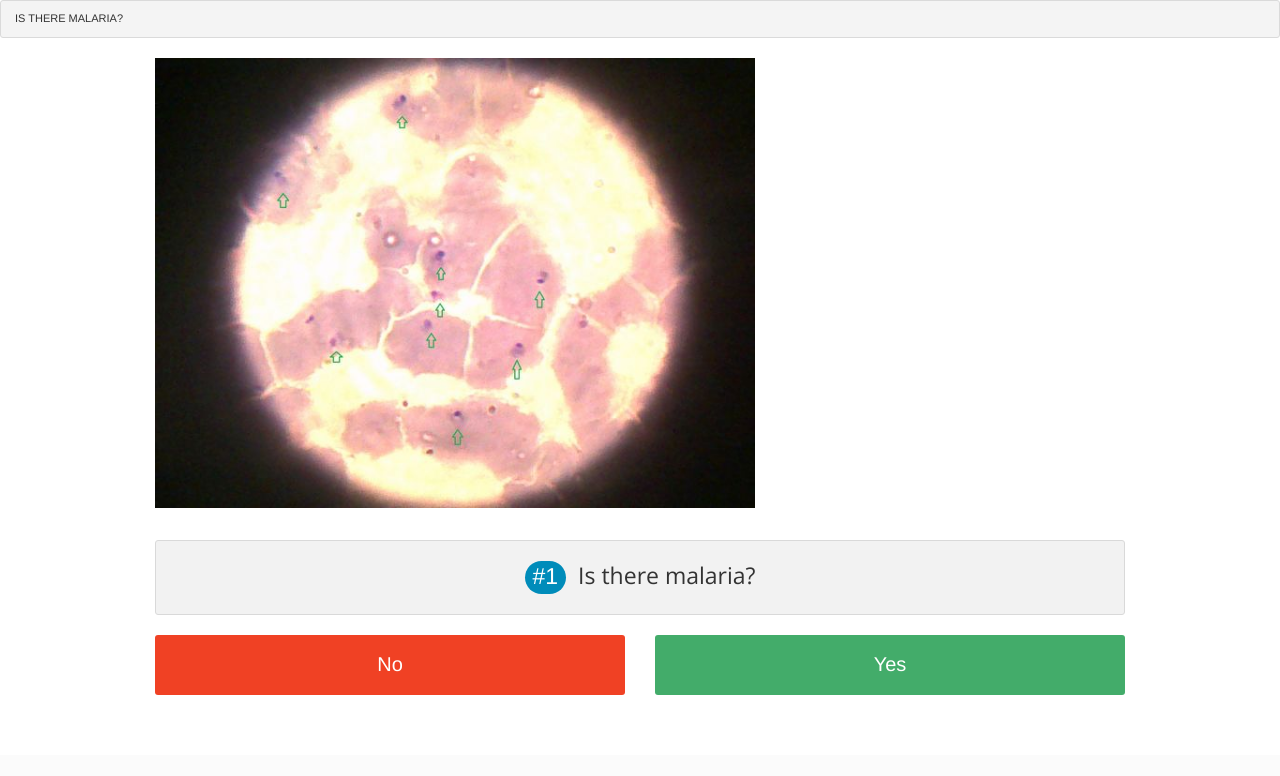
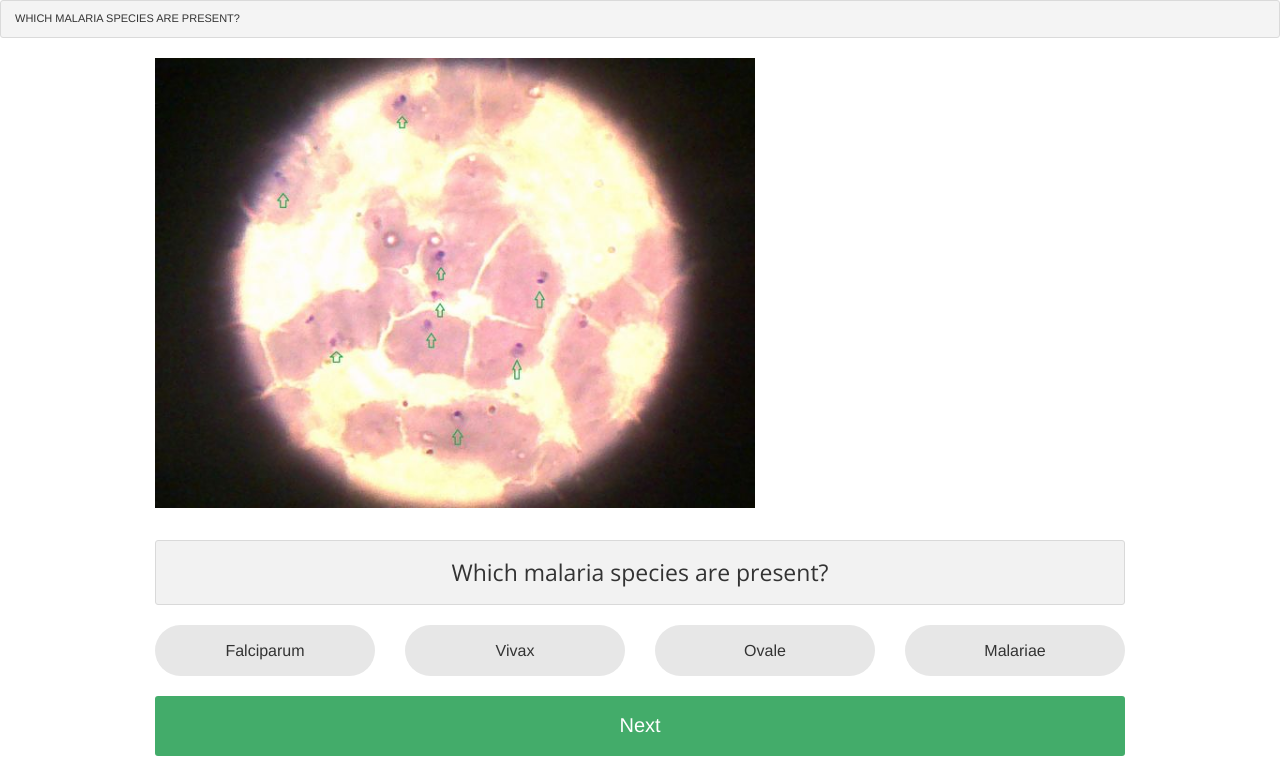
Before and after one commit to kedelaspenas/Malaria-Server, a Flask app: page /crowd/session/ in a window 1280 px wide. Shown: the part 45-821 px from the top of the page. Before the commit the page ends 740 px from the top, so only its background shows below. Run offline with Flask 2, Linux system fonts and the light colour scheme; a user stored in the database is signed in; data comes from the database, SQL or seed files in the repository; both versions use the stored data as it was after the commit; some libraries are stand-ins or nearby versions.

Commit message:
Integrated multipin interface

```diff
--- a/crowd/templates/crowd/session.html
+++ b/crowd/templates/crowd/session.html
@@ -26,159 +26,196 @@
         fixedWidth:600,
         backgroundImage: '/pic/{{ training_image_to_label.image_id }}/',
         zoomImage: '/pic/{{ training_image_to_label.image_id }}/',
-        pin: '/crowd/static/img/pin.png'
+        pin: '/pic/{{ training_image_to_label.image_id }}/'
       });
       $('#map').elevateZoom({
         scrollZoom: true,
-        zoomWindowOffsetx: 20,
+        zoomWindowOffetx: 20,
         zoomWindowHeight: 300,
         zoomWindowWidth: 300,
         borderSize: 0
       });
     });
+    $('img').on('dragstart', function(event) { event.preventDefault(); });
   </script>
 
   <script>
-      function Question(question, id, number, answer, yes, no, form) {
-          this.question = question;
+      function Question(id, text, breadcrumb, state) {
           this.id = id;
-          this.number = number;
-          this.answer = answer;
-          this.yes = yes;
-          this.no = no;
-          this.form = form;
+          this.text = text;
+          this.breadcrumb = breadcrumb;
+          this.state = state;
+      }
+
+      function select_species(species) {
+          if ($('#with_' + species).prop('checked')) {
+              $('#btn_' + species).toggleClass('secondary', true);
+          } else {
+              $('#btn_' + species).toggleClass('secondary', false);
+          }
+          $('#with_' + species).prop('checked', !$('#with_' + species).prop('checked'));
       }
 
       function submit_form() {
-          for (var i = 0; i < breadcrumbs.length; i++) {
-              var cur = breadcrumbs[i];
-              if (cur.form == "falciparum_coordinates") {
-                  $('input[name=hiddenpin]').each(function() {
-                      falciparum_pins.push($(this).val());
-                      vivax_pins.push($(this).val());
-                  });
-                  $('#falciparum_coordinates').val("(0,0)");
-              } else if (cur.form == "vivax_coordinates") {
-                  $('#vivax_coordinates').val("(0,0)");
-              } else if (cur.form != "") {
-                  if (cur.answer == "Yes") {
-                      $('#' + cur.form).prop('checked', true);
-                  }
-              }
-          }
+          $('input[maltype="F"]').each(function() {
+              falciparum_pins.push($(this).val());
+          });
+          $('#falciparum_coordinates').val(falciparum_pins.join());
+
+          $('input[maltype="V"]').each(function() {
+              vivax_pins.push($(this).val());
+          });
+          $('#vivax_coordinates').val(vivax_pins.join());
+
+          $('input[maltype="O"]').each(function() {
+              ovale_pins.push($(this).val());
+          });
+          $('#ovale_coordinates').val(ovale_pins.join());
+
+          $('input[maltype="M"]').each(function() {
+              malariae_pins.push($(this).val());
+          });
+          $('#malariae_coordinates').val(malariae_pins.join());
+          //$('#g_checkboxes').show();
           $('form#form').submit();
       }
 
       function answer_question(answer) {
-          // this is a hack
-          if (current_question.id == -1 && answer == "No") {
+          if (answer == "No") {
               jump_to_breadcrumb(breadcrumbs[breadcrumbs.length-1].id);
-          } else if (current_question.id == -1 && answer == "Yes") {
+          } else if (current_question.state <= 1) {
+              breadcrumbs.push(current_question);
+              current_question = get_next_question(current_question);
+              display(current_question);
+          } else if (current_question.state == 2) {
               submit_form();
-          } else if (current_question.id < 0 && answer == "No") {
-              jump_to_breadcrumb(breadcrumbs[breadcrumbs.length-1].id);
-          } else {
-              current_question.answer = answer;
-              breadcrumbs.push(current_question);
-              if (answer == "Yes") {
-                  current_question = get_question(current_question.yes);
-              } else {
-                  current_question = get_question(current_question.no);
-              }
-              display_question(current_question);
           }
-
-      }
-
-      function display_question(question) {
-          set_current_question(question);
-          set_current_number(question);
-          set_buttons(question);
-          refresh_breadcrumbs();
-      }
-
-      function set_buttons(question) {
-          // this is a hack
-          if (question.id >= 0) {
-              $('#btn_no').text("No");
-              $('#btn_yes').text("Yes");
-          } else {
-              $('#btn_no').text("Back");
-              $('#btn_yes').text("Finish");
-          }
-      }
-
-      function set_current_question(question) {
-          // this is a hack
-          if (question.id >= 0) {
-              $('#question').text(question.question);
-          } else {
-              $('#question').text("");
-          }
-      }
-
-      function set_current_number(question) {
-          $('#question_number').html(question.number);
       }
 
       function refresh_breadcrumbs() {
           $('#breadcrumbs').empty();
           for (var i = 0; i < breadcrumbs.length; i++) {
               var cur = breadcrumbs[i];
-              if (cur.id >= 0) {
-                  $('#breadcrumbs').append('<li><a onclick="jump_to_breadcrumb(' + cur.id + ')">' + cur.question + ' [' + cur.answer + '] </a></li>');
-              } else {
-                  $('#breadcrumbs').append('<li><a onclick="jump_to_breadcrumb(' + cur.id + ')">' + cur.question + '</a></li>');
-              }
+              $('#breadcrumbs').append('<li><a onclick="jump_to_breadcrumb(' + cur.id + ')">' + cur.breadcrumb + '</a></li>');
           }
-          $('#breadcrumbs').append('<li class="current">' + current_question.question + '</li>');
+          $('#breadcrumbs').append('<li class="current">' + current_question.breadcrumb + '</li>');
       }
 
-      function get_question(id) {
-          for (var i = 0; i < questions.length; i++) {
-              var cur = questions[i];
-              if (cur.id == id) {
-                  return cur;
+      function get_next_question(question) {
+          var num = question.id;
+          var map = ['with_falciparum','with_vivax','with_ovale','with_malariae'];
+          if (num == 4) {
+              return questions[STATE_FINAL];
+          } else if (num == STATE_FINAL) {
+              submit_form();
+          } else {
+              for (var i = num; i <= 3; i++) {
+                  if ($('#' + map[i]).prop('checked')) {
+                      return questions[i+1];
+                  }
+              }
+              return questions[STATE_FINAL];
+          }
+      }
+
+      function remove_pins(id) {
+          if (id >= 1 && id <= 4) {
+              $('input[maltype="' + img_map[id-1] + '"]').each(function() {
+                  $(this).remove();
+              });
+              $('img[pintype="' + (id-1) + '"]').each(function() {
+                  $(this).remove();
+              });
+              if (id == 1) {
+                  falciparum_pins.length = 0;
+              } else if (id == 2) {
+                  vivax_pins.length = 0;
+              } else if (id == 3) {
+                  ovale_pins.length = 0;
+              } else {
+                  malariae_pins.length = 0;
               }
           }
       }
 
       function jump_to_breadcrumb(id) {
           var cur;
+          remove_pins(current_question.id);
           while (true) {
               cur = breadcrumbs.pop();
+              remove_pins(cur.id);
               if (cur.id == id) {
                   break;
               }
           }
           current_question = cur;
-          display_question(current_question);
+          display(current_question);
+      }
+
+      function display(question) {
+          display_bottom(question);
+          refresh_breadcrumbs();
+          refresh_pin_type();
+      }
+
+      function refresh_pin_type() {
+          if (current_question.state == 1) {
+              $('#map').dropPin('pinType' + img_map[current_question.id-1]);
+          } else {
+              $('#map').dropPin('pinTypeNone');
+          }
+      }
+
+      function display_bottom(question) {
+          $('.g_bottom').each(function() {
+              $(this).hide();
+          });
+          if (question.state == 0) {
+              $('#question').text(question.text);
+              $('#g_checkboxes').show();
+          } else if (question.state == 1) {
+              $('#question').html("<span class='round alert label'>&nbsp;!&nbsp;</span>&nbsp;&nbsp;Click on the image to pinpoint <strong>" + question.text + "</strong> cells then click <strong>Finish</strong> when you are done.");
+              $('#g_buttons').show();
+          } else {
+              $('#question').html("<span class='round alert label'>&nbsp;!&nbsp;</span>&nbsp;&nbsp;Click <strong>Finish</strong> when you are ready to submit your answers.");
+
+              for (var i = 0; i < species_list.length; i++) {
+                  var species = species_list[i];
+                  if ($('#with_' + species).prop('checked')) {
+                      $('#sum_' + species).toggleClass('secondary', false);
+                  } else {
+                      $('#sum_' + species).toggleClass('secondary', true);
+                  }
+              }
+              $('#g_summary').show();
+              $('#g_buttons').show();
+          }
       }
 
       var questions = [];
-            //<input type="text" placeholder="Answering duration 00:00:00" name="falciparum_duration"/>
-            //<input type="text" placeholder="Answering duration 00:00:00" name="vivax_duration"/>
-            //<input type="checkbox" name="unsure"/> Unsure? <br>
-      questions.push(new Question("Is there malaria?", 0, "<span class='round label'>#1</span>", "No", 1, -1, "with_malaria"));
-      questions.push(new Question("Is there more than one species?", 1, "<span class='round label'>#2</span>", "No", 2, 4, ""));
-      questions.push(new Question("Is there falciparum?", 2, "<span class='round label'>#3</span>", "No", -2, 3, "with_falciparum"));
-      questions.push(new Question("Is there vivax?", 3, "<span class='round label'>#4</span>", "No", -3, -1, "with_vivax"));
-      questions.push(new Question("Is it falciparum?", 4, "<span class='round label'>#3</span>", "No", -4, 5, "with_falciparum"));
-      questions.push(new Question("Is it vivax?", 5, "<span class='round label'>#4</span>", "No", -5, -1, "with_vivax"));
-      questions.push(new Question("Finalize", -1, "<span class='round alert label'>&nbsp;!&nbsp;</span>&nbsp;&nbsp;Click <strong>Finish</strong> when you are ready to submit your answers.", "No", -1, -1));
-      questions.push(new Question("Pin locations of falciparum", -2, "<span class='round alert label'>&nbsp;!&nbsp;</span>&nbsp;&nbsp;Click on the image to pinpoint <strong>Falciparum</strong> cells then click <strong>Finish</strong> when you are done.", "No", 3, -1, "falciparum_coordinates"));
-      questions.push(new Question("Pin locations of vivax", -3, "<span class='round alert label'>&nbsp;!&nbsp;</span>&nbsp;&nbsp;Click on the image to pinpoint <strong>Vivax</strong> cells then click <strong>Finish</strong> when you are done.", "No", -1, -1, "vivax_coordinates"));
-      questions.push(new Question("Pin locations of falciparum", -4, "<span class='round alert label'>&nbsp;!&nbsp;</span>&nbsp;&nbsp;Click on the image to pinpoint <strong>Falciparum</strong> cells then click <strong>Finish</strong> when you are done.", "No", -1, -1, "falciparum_coordinates"));
-      questions.push(new Question("Pin locations of vivax", -5, "<span class='round alert label'>&nbsp;!&nbsp;</span>&nbsp;&nbsp;Click on the image to pinpoint <strong>Vivax</strong> cells then click <strong>Finish</strong> when you are done.", "No", -1, -1, "vivax_coordinates"));
+
+      // id, text, breadcrumb, state
+      // state: 0 = unpinnable|checkboxes, 1 = pinnable|pin:finish/back, 2 = summary|finish/back
+      questions.push(new Question(0, "Which malaria species are present?", "Which malaria species are present?", 0));
+      questions.push(new Question(1, "Falciparum", "Pin locations of falciparum", 1));
+      questions.push(new Question(2, "Vivax", "Pin locations of vivax", 1));
+      questions.push(new Question(3, "Ovale", "Pin locations of ovale", 1));
+      questions.push(new Question(4, "Malariae", "Pin locations of malariae", 1));
+      questions.push(new Question(5, "Final", "Finalize", 2));
 
       var breadcrumbs = [];
       var falciparum_pins = [];
       var vivax_pins = [];
-      var current_question = get_question(0);
+      var ovale_pins = [];
+      var malariae_pins = [];
+      var current_question = questions[0];
+
+      var STATE_FINAL = 5;
+      var species_list = ['falciparum','vivax','ovale','malariae'];
+      var img_map = ['F','V','O','M'];
 
       $(document).ready(function() {
-          display_question(current_question);
-          refresh_breadcrumbs();
+          display(current_question);
       });
   </script>
 
@@ -216,9 +253,6 @@
   </nav>
 
   <ul class="breadcrumbs" id="breadcrumbs">
-    <li><a href="#">Is there malaria? [Yes]</a></li>
-    <li><a href="#">Is there more than one species? [No]</a></li>
-    <li class="current"><a href="#">Is it Falciparum?</a></li>
   </ul>
 
   <div class="row">
@@ -252,38 +286,79 @@
   </div>
 
   {% if training_image_to_label.image_id %}
-  <div class="row" style="">
+  <div class="row">
       <div class="panel" style="display: none">
-        <form id="form" action="" method="post" name="label">
-            Training image {{ training_image_to_label.id }} with image {{ training_image_to_label.image_id }}<br><br>
-            <input type="checkbox" id="with_malaria" name="with_malaria"/> Is there malaria? <br>
-            <input type="checkbox" id="with_falciparum" name="with_falciparum"/> Is there Falciparum? <br>
-            <input type="text" placeholder="Coordinates (1,2)(3,5)(23,13)" id="falciparum_coordinates" name="falciparum_coordinates"/>
-            <input type="text" placeholder="Answering duration 00:00:00" id="falciparum_duration" name="falciparum_duration"/>
-            <input type="checkbox" name="with_vivax" id="with_vivax" /> Is there Vivax? <br>
-            <input type="text" placeholder="Coordinates (1,2)(3,5)(23,13)" id="vivax_coordinates" name="vivax_coordinates"/>
-            <input type="text" placeholder="Answering duration 00:00:00" id="vivax_duration" name="vivax_duration"/>
-            <input type="checkbox" id="unsure" name="unsure"/> Unsure? <br>
-            <input class="button success radius" type="submit" value="Submit" />
-        </form>
     </div>
   </div>
   {% endif %}
 
+  <div class="row g_bottom" id="g_summary">
+    <div class="small-3 columns text-center">
+        <input type="button" class="round expand secondary disabled button" id="sum_falciparum" value="Falciparum" />
+    </div>
+    <div class="small-3 columns text-center">
+        <input type="button" class="round expand secondary disabled button" id="sum_vivax" value="Vivax" />
+    </div>
+    <div class="small-3 columns text-center">
+        <input type="button" class="round expand secondary disabled button" id="sum_ovale" value="Ovale" />
+    </div>
+    <div class="small-3 columns text-center">
+        <input type="button" class="round expand secondary disabled button" id="sum_malariae" value="Malariae" />
+    </div>
+  </div>
+
   <div class="row">
     <div class="small-centered columns text-center">
       <div class="panel radius">
-          <h4><span id="question_number"></span>&nbsp;&nbsp;<span id="question">Is it <strong>Falciparum</strong>?</span></h4>
+          <h4><span id="question"></span></h4>
       </div>
     </div>
   </div>
 
-  <div class="row">
+  <div class="row g_bottom" id="g_buttons">
     <div class="small-6 columns text-center">
-      <a id="btn_no" onclick="answer_question('No');" class="button large alert radius expand">No</a>
+      <a id="btn_no" onclick="answer_question('No');" class="button large alert radius expand">Back</a>
     </div>
     <div class="small-6 columns text-center">
-      <a id="btn_yes" onclick="answer_question('Yes');" class="button large success radius expand">Yes</a>
+      <a id="btn_yes" onclick="answer_question('Yes');" class="button large success radius expand">Finish</a>
+    </div>
+  </div>
+
+  <div class="row g_bottom" id="g_checkboxes">
+    <div class="small-3 columns text-center">
+        <input type="button" class="round expand secondary button" id="btn_falciparum" value="Falciparum" onclick="select_species('falciparum');" />
+    </div>
+    <div class="small-3 columns text-center">
+        <input type="button" class="round expand secondary button" id="btn_vivax" value="Vivax" onclick="select_species('vivax');" />
+    </div>
+    <div class="small-3 columns text-center">
+        <input type="button" class="round expand secondary button" id="btn_ovale" value="Ovale" onclick="select_species('ovale');" />
+    </div>
+    <div class="small-3 columns text-center">
+        <input type="button" class="round expand secondary button" id="btn_malariae" value="Malariae" onclick="select_species('malariae');" />
+    </div>
+    <form id="form" action="" method="post" name="label">
+        <span style="display: none">
+        <input type="checkbox" id="with_malaria" name="with_malaria"/> Is there malaria? <br>
+        <input type="checkbox" id="with_falciparum" name="with_falciparum"/> Falciparum <br>
+        <input type="checkbox" id="with_vivax" name="with_vivax"/> Vivax <br>
+        <input type="checkbox" id="with_ovale" name="with_ovale"/> Ovale <br>
+        <input type="checkbox" id="with_malariae" name="with_malariae"/> Malariae <br>
+        <input type="checkbox" id="with_malaria" name="with_malaria"/> Is there malaria? <br>
+        <input type="text" placeholder="Coordinates (1,2)(3,5)(23,13)" id="falciparum_coordinates" name="falciparum_coordinates"/>
+        <input type="text" placeholder="Answering duration 00:00:00" id="falciparum_duration" name="falciparum_duration"/>
+        <input type="text" placeholder="Coordinates (1,2)(3,5)(23,13)" id="vivax_coordinates" name="vivax_coordinates"/>
+        <input type="text" placeholder="Answering duration 00:00:00" id="vivax_duration" name="vivax_duration"/>
+        <input type="text" placeholder="Coordinates (1,2)(3,5)(23,13)" id="ovale_coordinates" name="ovale_coordinates"/>
+        <input type="text" placeholder="Answering duration 00:00:00" id="ovale_duration" name="ovale_duration"/>
+        <input type="text" placeholder="Coordinates (1,2)(3,5)(23,13)" id="malariae_coordinates" name="malariae_coordinates"/>
+        <input type="text" placeholder="Answering duration 00:00:00" id="malariae_duration" name="malariae_duration"/>
+        <input type="checkbox" id="unsure" name="unsure"/> Unsure? <br>
+        <input class="button success radius" type="submit" value="Submit" />
+        </span>
+    </form>
+    <div class="small-12 columns text-center">
+      <a onclick="answer_question('Yes');" class="button large success radius expand">Next</a>
     </div>
   </div>
 
```
Also changed, not shown: crowd/static/js/dropPin/dropPin.js (+103 -11 lines), cs198pythontest.db.
